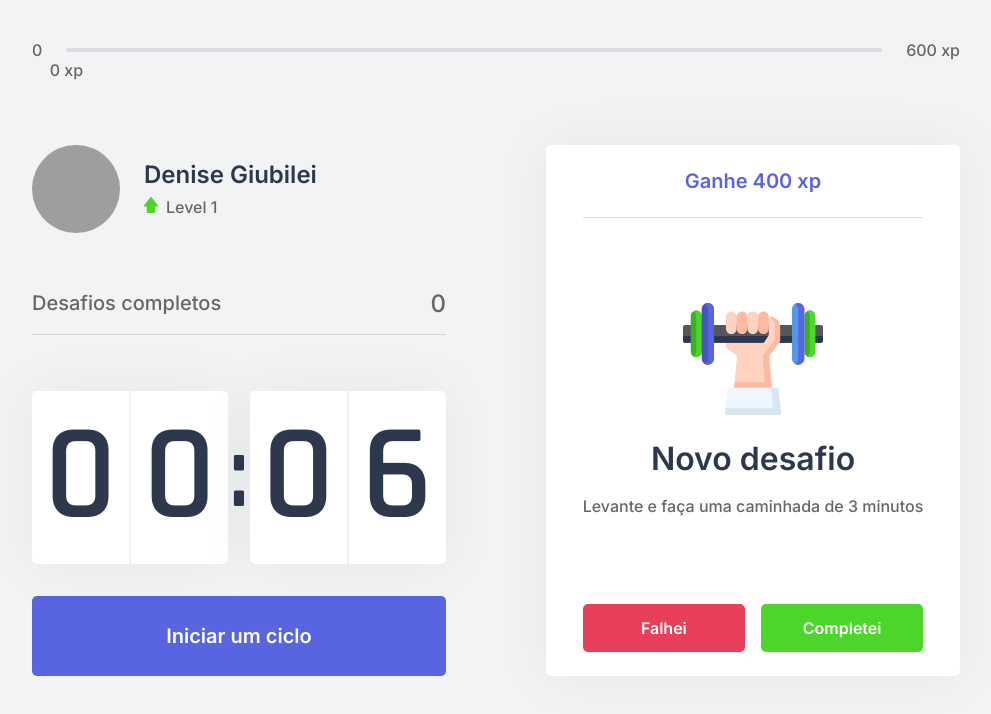
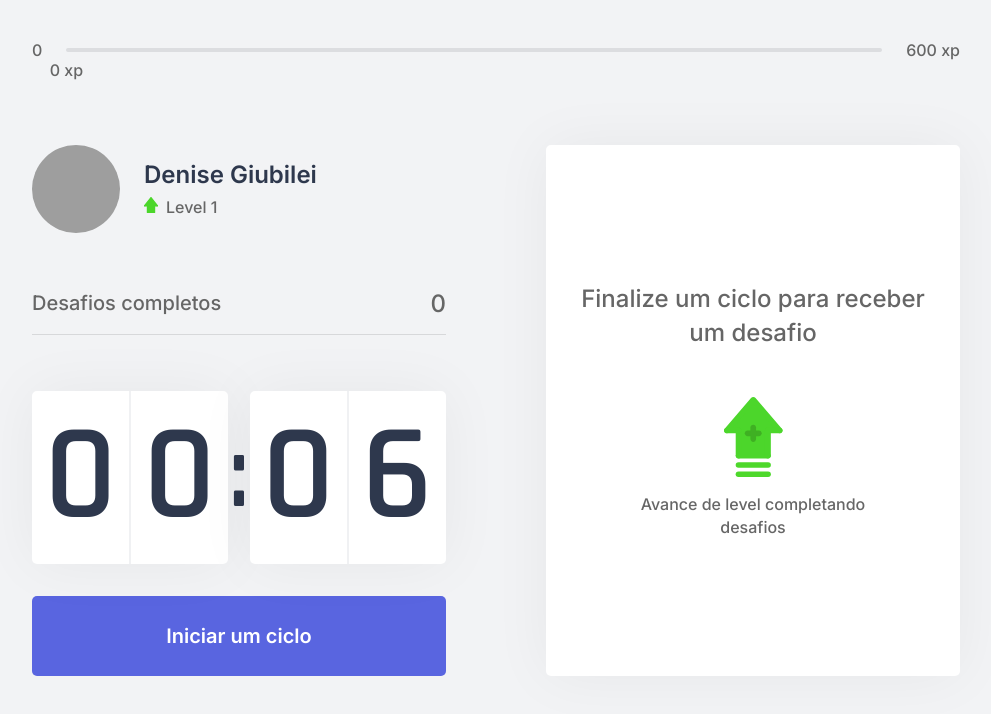
Before and after one commit to denisegiubilei/nextjs-moveit, a Next.js app: page / in a window 1280 px wide. Shown: the top 714 px of the page, without its empty margins (144-1135 px from the left). Built offline with nearby package versions, Linux system fonts and the light colour scheme; grey boxes are pictures that could not be loaded.

Commit message:
feat: show new  challenge when countdown ends

```diff
--- a/src/components/ChallengeBox.tsx
+++ b/src/components/ChallengeBox.tsx
@@ -1,22 +1,23 @@
-import { useState } from 'react';
+import { useContext } from 'react';
+import { ChallengesContext } from '../contexts/ChallengesContext';
 import styles from '../styles/components/ChallengeBox.module.css';
 
 function ChallengeBox() {
-  const [hasActiveChallenge, setHasActiveChallenge] = useState(true);
+  const { activeChallenge } = useContext(ChallengesContext);
 
   return (
     <div className={styles.challengeBoxContainer}>
-      {hasActiveChallenge ? (
+      {activeChallenge ? (
         <div className={styles.challengeActive}>
-          <header>Ganhe 400 xp</header>
+          <header>Ganhe {activeChallenge.amount} xp</header>
 
           <main>
             <img
-              src="icons/body.svg"
-              alt="Exercicio - Desenho de uma mão levantando peso"
+              src={`icons/${activeChallenge.type}.svg`}
+              alt="Icone Exercicio"
             />
             <strong>Novo desafio</strong>
-            <p>Levante e faça uma caminhada de 3 minutos</p>
+            <p>{activeChallenge.description}</p>
           </main>
 
           <footer>
--- a/src/components/CountDown.tsx
+++ b/src/components/CountDown.tsx
@@ -1,10 +1,13 @@
-import { useEffect, useState } from 'react';
+import { useEffect, useState, useContext } from 'react';
 import styles from '../styles/components/CountDown.module.css';
+import { ChallengesContext } from '../contexts/ChallengesContext';
 
 const START_COUNT_DOWN = 0.1 * 60;
 let countDownTimeout: NodeJS.Timeout;
 
 function CountDown() {
+  const { startNewChallenge } = useContext(ChallengesContext);
+
   const [time, setTime] = useState(START_COUNT_DOWN);
   const [isActive, setIsActive] = useState(false);
   const [hasFinnished, setHasFinnished] = useState(false);
@@ -23,8 +26,9 @@
     } else if (isActive && time === 0) {
       setHasFinnished(true);
       setIsActive(false);
+      startNewChallenge();
     }
-  }, [isActive, time]);
+  }, [isActive, time, startNewChallenge]);
 
   const startCountdown = () => {
     setIsActive(true);
```
